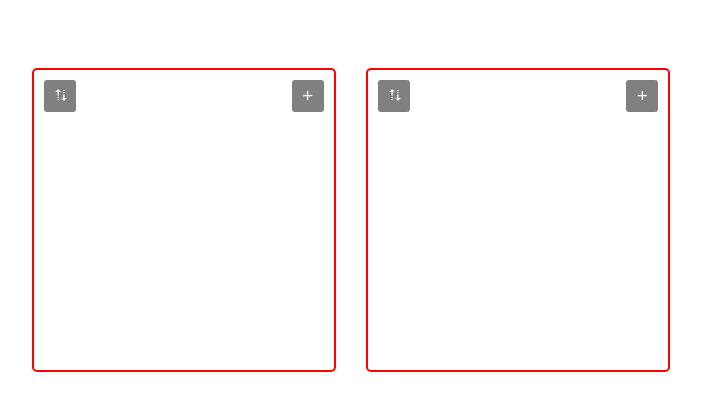
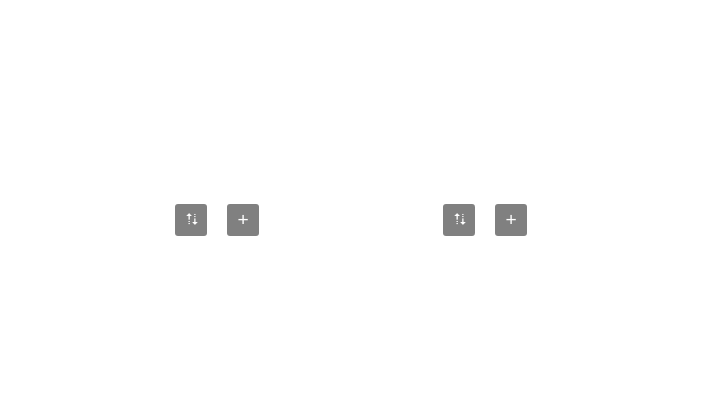
Before and after one commit to papiyan98/AOByte-Intership-Arsen-Papiyan, a React (Create React App) app in the folder homework-React/: page / in a window 1280 px wide. Shown: the top 410 px of the page, without its empty margins (289-990 px from the left). Built offline with nearby package versions, Linux system fonts and the light colour scheme.

Commit message:
create List component

```diff
--- a/homework-React/src/App.js
+++ b/homework-React/src/App.js
@@ -1,5 +1,6 @@
 import React from 'react';
 import './App.css';
+import List from './components/List';
 
 class PostRatingLists extends React.Component {
   constructor(props) {
@@ -9,11 +10,10 @@ class PostRatingLists extends React.Component {
       addedPosts: [],
       list1: [],
       list2: [],
-      asc: false
     };
   }
 
-  addPost = (event) => {
+  addPost = (listName) => {
     const unaddedPosts = this.pool.filter(post => !this.state.addedPosts.includes(post));
 
     if (!unaddedPosts.length) return;
@@ -23,7 +23,7 @@ class PostRatingLists extends React.Component {
     this.setState({
       ...this.state,
       addedPosts: [...this.state.addedPosts, post],
-      [event.target.id]: [...this.state[event.target.id], post]
+      [listName]: [...this.state[listName], post]
     });
   }
 
@@ -55,39 +55,28 @@ class PostRatingLists extends React.Component {
     return maxAverageRatedPost;
   }
 
-  deletePost(selectedPost) {
-    let newList, newaddedPosts;
+  deletePost = (selectedPost, listName) => {
+    const newList = this.state[listName].filter(post => !(post === selectedPost));
 
-    if (this.state.list1.includes(selectedPost)) {
-      newList = this.state.list1.filter(post => !(post === selectedPost));
-      newaddedPosts = this.state.addedPosts.filter(post => !(post === selectedPost));
-      this.setState({
-        ...this.state,
-        'addedPosts': newaddedPosts,
-        'list1': newList
-      });
-    } else {
-      newList = this.state.list2.filter(post => !(post === selectedPost));
-      newaddedPosts = this.state.addedPosts.filter(post => !(post === selectedPost));
-      this.setState({
-        ...this.state,
-        'addedPosts': newaddedPosts,
-        'list2': newList
-      })
-    }
+    const newaddedPosts = this.state.addedPosts.filter(post => !(post === selectedPost));
+
+    this.setState({
+      ...this.state,
+      'addedPosts': newaddedPosts,
+      [listName]: newList
+    });
   }
 
-  sortList(listName) {
+  sortList = (listName, asc) => {
     const newList = [...this.state[listName]].sort((a, b) => this.calcPostAverageRate(a) - this.calcPostAverageRate(b));
 
-    if (this.state.asc) {
+    if (asc) {
       newList.reverse();
     }
 
     this.setState({
       ...this.state,
       [listName]: newList,
-      asc: this.state.asc ? false : true
     });
   }
 
@@ -96,48 +85,22 @@ class PostRatingLists extends React.Component {
 
     return (
       <div className='container'>
-        <div className='left-column'>
-          <button className='sort-btn' onClick={() => this.sortList('list1')}><img src='./sort-icon.png' alt='Sort' /></button>
-          <button className='add-btn' id='list1' onClick={(event) => this.addPost(event)}>+</button>
-          <div className='list'>
-            {list1.map(post => (
-              <div key={post.id} className='post-box'>
-                <div className='post'>
-                  <div className='post-info'>
-                    <span className='title'>{post.title}</span>
-                    <span className='description'>{(post.description).slice(0, 30)}...</span>
-                  </div>
-                  <span className='average-rate'>
-                    <img src='./star-icon.png' alt='Average rate' />
-                    {parseFloat(+(this.calcPostAverageRate(post)).toPrecision(2))}
-                  </span>
-                </div>
-                <button className='delete-btn' onClick={() => this.deletePost(post)}>-</button>
-              </div>
-            ))}
-          </div>
-        </div>
-        <div className='right-column'>
-          <button className='sort-btn' onClick={() => this.sortList('list2')}><img src='./sort-icon.png' alt='Sort' /></button>
-          <button className='add-btn' id='list2' onClick={(event) => this.addPost(event)}>+</button>
-          <div className='list'>
-            {list2.map((post) => (
-              <div key={post.id} className='post-box'>
-                <div className='post'>
-                  <div className='post-info'>
-                    <span className='title'>{post.title}</span>
-                    <span className='description'>{(post.description).slice(0, 20)}</span>
-                  </div>
-                  <span className='average-rate'>
-                    <img src='./star-icon.png' alt='Average rate' />
-                    {parseFloat(+(this.calcPostAverageRate(post)).toPrecision(2))}
-                  </span>
-                </div>
-                <button className='delete-btn' onClick={() => this.deletePost(post)}>-</button>
-              </div>
-            ))}
-          </div>
-        </div>
+        <List
+          list={list1}
+          addPost={this.addPost}
+          deletePost={this.deletePost}
+          sortList={this.sortList}
+          getPostAverageRate={this.calcPostAverageRate}
+          listName="list1"
+        />
+        <List
+          list={list2}
+          addPost={this.addPost}
+          deletePost={this.deletePost}
+          sortList={this.sortList}
+          getPostAverageRate={this.calcPostAverageRate}
+          listName="list2"
+        />
       </div>
     )
   }
--- /dev/null
+++ b/homework-React/src/components/List.js
@@ -0,0 +1,45 @@
+import React from "react";
+
+class List extends React.Component {
+  constructor(props) {
+    super(props);
+
+    this.state = {
+      asc: false
+    }
+  }
+
+  handleSortClick = () => {
+    this.props.sortList(this.props.listName, this.state.asc);
+
+    this.setState({ asc: !this.state.asc });
+  }
+
+  render() {
+    return (
+      <div className='column'>
+        <button className='sort-btn' onClick={() => this.handleSortClick()}><img src='./sort-icon.png' alt='Sort' /></button>
+        <button className='add-btn' onClick={() => this.props.addPost(this.props.listName)}>+</button>
+        <div className='list'>
+          {this.props.list.map(post => (
+            <div key={post.id} className='post-box'>
+              <div className='post'>
+                <div className='post-info'>
+                  <span className='title'>{post.title}</span>
+                  <span className='description'>{(post.description).slice(0, 30)}...</span>
+                </div>
+                <span className='average-rate'>
+                  <img src='./star-icon.png' alt='Average rate' />
+                  {parseFloat(+(this.props.getPostAverageRate(post)).toPrecision(2))}
+                </span>
+              </div>
+              <button className='delete-btn' onClick={() => this.props.deletePost(post, this.props.listName)}>-</button>
+            </div>
+          ))}
+        </div>
+      </div>
+    )
+  }
+}
+
+export default List;
```
